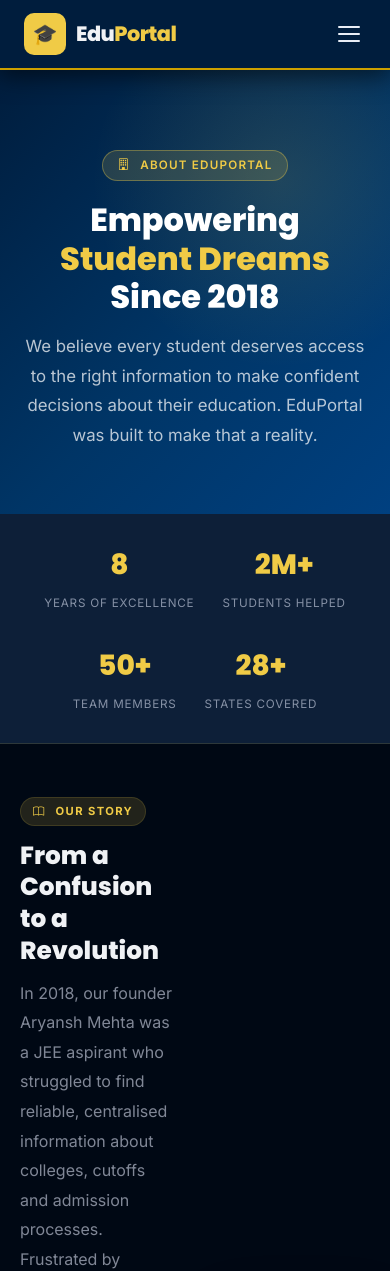
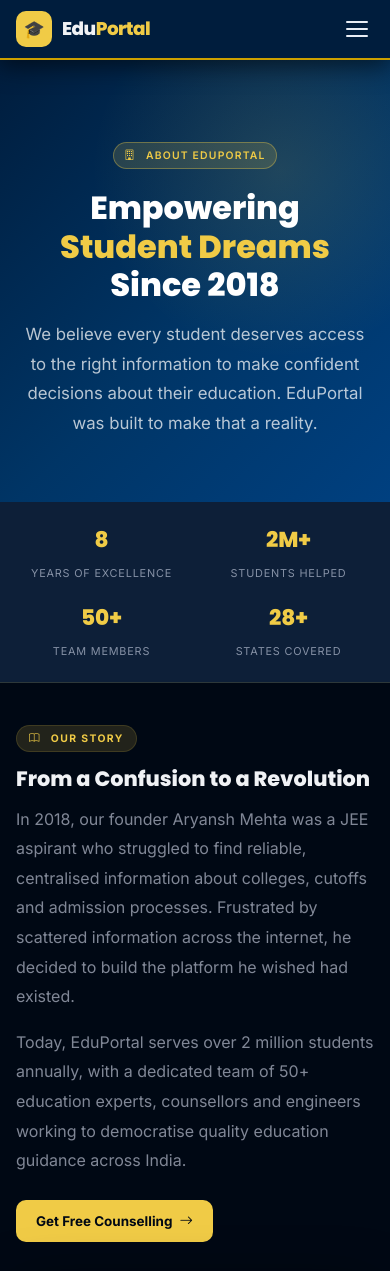
Before and after one commit to saniyabhuskute/EdTech_Website, a PHP site: page /about.html in a window 390 px wide. Shown: the top 1271 px of the page. Run offline with PHP 8.4, Linux system fonts and the light colour scheme.

Commit message:
responsive css

```diff
--- a/frontend/about.html
+++ b/frontend/about.html
@@ -31,8 +31,13 @@
 		.value-text p{font-size:.8rem;color:var(--card-text-muted);line-height:1.6;}
 		.partner-row{display:flex;flex-wrap:wrap;gap:16px;align-items:center;justify-content:center;margin-top:32px;}
 		.partner-badge{background:var(--surface2);border:1px solid var(--card-border);border-radius:10px;padding:12px 24px;font-size:.85rem;font-weight:600;color:var(--card-text-muted);}
-		@media(max-width:900px){.mvv-grid{grid-template-columns:1fr;}.team-grid{grid-template-columns:repeat(2,1fr);}}
-		@media(max-width:600px){.team-grid{grid-template-columns:1fr;}}
+		.story-grid{display:grid;grid-template-columns:1fr 1fr;gap:56px;align-items:center;}
+		.story-img-wrap{position:relative;}
+		.story-img-wrap img{border-radius:var(--radius-lg);width:100%;aspect-ratio:4/3;object-fit:cover;box-shadow:var(--shadow-lg);}
+		.story-badge{position:absolute;bottom:-20px;left:-20px;background:var(--btn-bg);color:var(--btn-color);border-radius:14px;padding:18px 22px;box-shadow:var(--shadow-md);}
+		@media(max-width:1024px){.story-grid{gap:36px;}}
+		@media(max-width:900px){.mvv-grid{grid-template-columns:1fr;}.team-grid{grid-template-columns:repeat(2,1fr);}.story-grid{grid-template-columns:1fr;gap:32px;}.story-badge{position:relative;bottom:auto;left:auto;display:inline-block;margin-top:12px;}}
+		@media(max-width:600px){.team-grid{grid-template-columns:1fr;}.values-grid{grid-template-columns:1fr !important;}.partner-row{gap:10px;}.partner-badge{padding:10px 16px;font-size:.78rem;}}
 	</style>
 </head>
 <body>
@@ -93,7 +98,7 @@
 
 <!-- OUR STORY -->
 <section class="section">
-	<div class="section-inner" style="display:grid;grid-template-columns:1fr 1fr;gap:56px;align-items:center;">
+	<div class="section-inner story-grid">
 		<div>
 			<span class="section-label"><i class="bi bi-book me-1"></i> Our Story</span>
 			<h2 class="section-title">From a Confusion to a Revolution</h2>
@@ -101,9 +106,9 @@
 			<p style="color:var(--text-muted);line-height:1.85;margin-bottom:24px;">Today, EduPortal serves over 2 million students annually, with a dedicated team of 50+ education experts, counsellors and engineers working to democratise quality education guidance across India.</p>
 			<a href="counselling.html" class="btn-ep">Get Free Counselling <i class="bi bi-arrow-right"></i></a>
 		</div>
-		<div style="position:relative;">
-			<img src="https://images.unsplash.com/photo-1529156069898-49953e39b3ac?w=700&q=80&auto=format&fit=crop" alt="Campus" style="border-radius:var(--radius-lg);width:100%;aspect-ratio:4/3;object-fit:cover;box-shadow:var(--shadow-lg);"/>
-			<div style="position:absolute;bottom:-20px;left:-20px;background:var(--btn-bg);color:var(--btn-color);border-radius:14px;padding:18px 22px;box-shadow:var(--shadow-md);">
+		<div class="story-img-wrap">
+			<img src="https://images.unsplash.com/photo-1529156069898-49953e39b3ac?w=700&q=80&auto=format&fit=crop" alt="Campus"/>
+			<div class="story-badge">
 				<div style="font-family:var(--font-head);font-size:1.5rem;font-weight:800;">2M+</div>
 				<div style="font-size:.78rem;font-weight:600;opacity:.8;">Students Guided</div>
 			</div>
--- a/frontend/admission.html
+++ b/frontend/admission.html
@@ -39,7 +39,8 @@
     .cta-box{background:var(--hero-bg);border-radius:var(--radius-lg);padding:40px;text-align:center;margin-top:48px;}
     .cta-box h3{font-family:var(--font-head);font-size:1.4rem;font-weight:800;color:#fff;margin-bottom:10px;}
     .cta-box p{color:rgba(255,255,255,.72);margin-bottom:22px;font-size:.93rem;}
-    @media(max-width:768px){.timeline-step{flex-direction:column;gap:0;}.step-circle{margin:0 0 12px 0;}.timeline-step::after{display:none;}}
+    @media(max-width:768px){.timeline-step{flex-direction:column;gap:0;}.step-circle{margin:0 0 12px 0;}.timeline-step::after{display:none;}.dates-grid{grid-template-columns:1fr;}.docs-grid{grid-template-columns:1fr;}}
+    @media(max-width:480px){.step-content{padding:18px 16px;}.step-tips{font-size:.78rem;padding:10px 12px;}.doc-item{padding:12px 14px;}.date-card{padding:14px 16px;}.cta-box{padding:28px 18px;}.cta-box h3{font-size:1.15rem;}}
   </style>
 </head>
 <body>
--- a/frontend/auth.html
+++ b/frontend/auth.html
@@ -72,6 +72,8 @@
     .auth-theme{position:fixed;top:20px;right:20px;z-index:100;}
     /* Responsive */
     @media(max-width:900px){.auth-page{grid-template-columns:1fr;}.auth-side{display:none;}}
+    @media(max-width:600px){.auth-panel{padding:24px 16px;}.auth-box{max-width:100%;}.auth-tabs{border-radius:var(--radius-sm);}.social-btns{flex-direction:column;}}
+    @media(max-width:480px){.auth-title{font-size:1.2rem;}.auth-subtitle{font-size:.8rem;}.field-label{font-size:.72rem;}}
   </style>
 </head>
 <body>
--- a/frontend/blog.html
+++ b/frontend/blog.html
@@ -55,7 +55,8 @@
     .newsletter-form{display:flex;gap:12px;max-width:440px;margin:0 auto;}
     .newsletter-form input{flex:1;}
     @media(max-width:1024px){.content-wrap{grid-template-columns:1fr;}.featured-post{grid-template-columns:1fr;}.featured-body{padding:24px;}.featured-img{height:220px;}}
-    @media(max-width:600px){.newsletter-form{flex-direction:column;}.newsletter{padding:28px 18px;}}
+    @media(max-width:768px){.blog-grid{grid-template-columns:1fr;}.cat-tabs{gap:6px;}.cat-tab{padding:6px 14px;font-size:.78rem;}.featured-title{font-size:1.2rem;}}
+    @media(max-width:600px){.newsletter-form{flex-direction:column;}.newsletter{padding:28px 18px;}.featured-body{padding:18px;}.blog-body{padding:16px;}.blog-img{height:160px;}.featured-img{height:180px;}}
   </style>
 </head>
 <body>
--- a/frontend/contact.html
+++ b/frontend/contact.html
@@ -39,6 +39,7 @@
 		.faq-item h4{font-size:.88rem;font-weight:700;color:var(--card-heading);margin-bottom:6px;}
 		.faq-item p{font-size:.81rem;color:var(--card-text-muted);}
 		@media(max-width:900px){.contact-grid{grid-template-columns:1fr;}.form-grid{grid-template-columns:1fr;}.faq-quick{grid-template-columns:1fr;}.social-grid{grid-template-columns:repeat(2,1fr);}}
+		@media(max-width:480px){.form-card{padding:24px 18px;}.info-card{padding:16px 18px;gap:12px;}.social-card{padding:12px;}.social-card i{font-size:1.2rem;}.faq-item{padding:16px;}.faq-item h4{font-size:.84rem;}}
 	</style>
 </head>
 <body>
--- a/frontend/counselling.html
+++ b/frontend/counselling.html
@@ -53,7 +53,9 @@
     .pricing-features{list-style:none;text-align:left;margin-bottom:22px;}
     .pricing-features li{font-size:.83rem;color:var(--card-text);padding:6px 0;border-bottom:1px solid var(--divider);display:flex;align-items:center;gap:8px;}
     .pricing-features li i{color:#22c55e;font-size:.8rem;}
-    @media(max-width:900px){.how-grid,.pricing-grid{grid-template-columns:1fr;}.form-grid{grid-template-columns:1fr;}}
+    @media(max-width:900px){.how-grid,.pricing-grid{grid-template-columns:1fr;}.form-grid{grid-template-columns:1fr;}.counsellors-grid{grid-template-columns:repeat(auto-fill,minmax(240px,1fr));}}
+    @media(max-width:600px){.counsellors-grid{grid-template-columns:1fr;}.counsellor-img{height:180px;}.pricing-card{padding:22px 18px;}.benefits-grid{grid-template-columns:1fr;}}
+    @media(max-width:480px){.how-card{padding:24px 18px;}.how-icon{font-size:1.3rem;}.pricing-price{font-size:1.6rem;}.booking-wrap{max-width:100%;}}
   </style>
 </head>
 <body>
--- a/frontend/courses.html
+++ b/frontend/courses.html
@@ -38,7 +38,9 @@
     .scope-icon{width:46px;height:46px;border-radius:12px;background:var(--badge-bg);display:flex;align-items:center;justify-content:center;font-size:1.3rem;flex-shrink:0;}
     .scope-content h4{font-size:.95rem;font-weight:700;color:var(--card-heading);margin-bottom:6px;}
     .scope-content p{font-size:.82rem;color:var(--card-text-muted);line-height:1.65;}
-    @media(max-width:768px){.courses-grid{grid-template-columns:1fr;}}
+    @media(max-width:768px){.courses-grid{grid-template-columns:1fr;}.stream-tabs{gap:6px;padding-bottom:8px;}}
+    @media(max-width:600px){.scope-grid{grid-template-columns:1fr;}.scope-section{padding:52px 16px;}}
+    @media(max-width:480px){.course-header{padding:18px 18px 14px;}.course-body{padding:14px 18px 18px;}.course-meta{grid-template-columns:1fr 1fr;gap:8px;}.course-meta-item{padding:8px 10px;}.scope-card{padding:18px;gap:12px;}}
   </style>
 </head>
 <body>
--- a/frontend/css/shared.css
+++ b/frontend/css/shared.css
@@ -110,7 +110,7 @@
 
 /* ── Base Reset ── */
 *, *::before, *::after { box-sizing: border-box; margin: 0; padding: 0; }
-html { scroll-behavior: smooth; }
+html { scroll-behavior: smooth; overflow-x: hidden; }
 body {
   font-family: var(--font-body);
   background: var(--bg);
@@ -118,8 +118,9 @@ body {
   min-height: 100vh;
   line-height: 1.65;
   transition: background .3s ease, color .3s ease;
+  overflow-x: hidden;
 }
-img { display: block; max-width: 100%; }
+img { display: block; max-width: 100%; height: auto; }
 a { text-decoration: none; }
 
 /* ── NAVBAR ── */
@@ -148,7 +149,8 @@ a { text-decoration: none; }
 .brand-text span { color: var(--saffron); }
 [data-theme="light"] .brand-text span { color: var(--yale); }
 
-.nav-links { display: flex; align-items: center; gap: 1px; list-style: none; }
+.nav-links { display: flex; align-items: center; gap: 1px; list-style: none; flex: 1 1 auto; min-width: 0; overflow-x: auto; scrollbar-width: none; }
+.nav-links::-webkit-scrollbar { display: none; }
 .nav-links a {
   color: var(--text-muted); text-decoration: none; font-size: .8rem; font-weight: 500;
   padding: 5px 10px; border-radius: 7px; transition: var(--transition);
@@ -452,14 +454,70 @@ a { text-decoration: none; }
 @media (max-width: 1100px) {
   .nav-links a { padding: 5px 8px; font-size: .77rem; }
 }
+
+@media (max-width: 1024px) {
+  .navbar-inner { padding: 0 16px; }
+  .nav-links a { padding: 4px 6px; font-size: .74rem; }
+  .btn-login { padding: 6px 12px; font-size: .78rem; }
+  .btn-register { padding: 6px 12px; font-size: .78rem; }
+  .stats-inner { gap: 32px; }
+  .footer-grid { grid-template-columns: 2fr 1fr 1fr 1fr; gap: 32px; }
+}
+
 @media (max-width: 900px) {
   .footer-grid { grid-template-columns: 1fr 1fr; gap: 32px; }
+  .nav-links a { padding: 4px 5px; font-size: .72rem; gap: 2px; }
+  .nav-links a i { font-size: .7rem; }
+  .btn-login { padding: 5px 10px; font-size: .75rem; }
+  .btn-register { padding: 5px 10px; font-size: .75rem; }
+  .nav-actions { gap: 6px; }
+  .btn-theme { width: 32px; height: 32px; font-size: .85rem; }
 }
+
 @media (max-width: 768px) {
   .nav-links, .nav-actions { display: none; }
   .hamburger { display: flex; }
-  .footer-grid { grid-template-columns: 1fr; }
+  .footer-grid { grid-template-columns: 1fr; gap: 24px; }
   .hero { padding: 60px 20px 48px; }
+  .hero h1 { font-size: clamp(1.6rem, 5vw, 2.4rem); }
+  .hero p { font-size: 0.95rem; }
   .section { padding: 52px 20px; }
-  .stats-inner { gap: 28px; }
+  .stats-bar { padding: 24px 20px; }
+  .stats-inner { gap: 24px; justify-content: center; }
+  .stat-number { font-size: 1.5rem; }
+  .hero-btns { flex-direction: column; align-items: center; max-width: 340px; margin: 0 auto; }
+  .btn-hero-primary, .btn-hero-secondary { width: 100%; justify-content: center; }
+  .section-header-row { flex-direction: column; align-items: flex-start; gap: 8px; }
+  .section-sub { max-width: 100%; }
+  .footer-brand p { max-width: 100%; }
 }
+
+@media (max-width: 600px) {
+  .hero { padding: 50px 16px 40px; }
+  .section { padding: 40px 16px; }
+  .stats-bar { padding: 20px 16px; }
+  .stats-inner { gap: 16px; justify-content: space-around; flex-wrap: wrap; }
+  .stat-item { flex: 0 0 calc(50% - 16px); }
+  .stat-number { font-size: 1.35rem; }
+  .stat-label { font-size: 0.68rem; }
+  .site-footer { padding: 40px 16px 20px; }
+  .footer-bottom { flex-direction: column; text-align: center; gap: 16px; }
+  .social-links { justify-content: center; }
+}
+
+@media (max-width: 480px) {
+  .hero h1 { font-size: 1.5rem; }
+  .hero p { font-size: 0.88rem; margin-bottom: 24px; }
+  .section-title { font-size: 1.3rem; }
+  .section-sub { font-size: 0.88rem; }
+  .section-label { font-size: 0.65rem; }
+  .btn-ep { padding: 10px 20px; font-size: 0.84rem; }
+  .btn-ep-outline { padding: 9px 18px; font-size: 0.84rem; }
+  .btn-hero-primary, .btn-hero-secondary { padding: 11px 20px; font-size: 0.88rem; }
+  .hero-badge { font-size: 0.65rem; padding: 4px 10px; }
+  .input-ep { padding: 10px 14px; font-size: 0.86rem; }
+  .select-ep { padding: 10px 36px 10px 14px; font-size: 0.86rem; }
+  .navbar-inner { height: 58px; }
+  .brand-icon { width: 36px; height: 36px; font-size: 17px; }
+  .brand-text { font-size: 1.15rem; }
+}
--- a/frontend/cutoff.html
+++ b/frontend/cutoff.html
@@ -49,7 +49,8 @@
     .exam-tab.active{background:var(--btn-bg);border-color:var(--btn-bg);color:var(--btn-color);font-weight:700;}
     .info-banner{background:var(--surface2);border:1px solid var(--border);border-radius:var(--radius-sm);padding:14px 20px;margin-bottom:24px;display:flex;align-items:center;gap:10px;font-size:.84rem;color:var(--text-muted);}
     .info-banner i{color:var(--saffron);font-size:1rem;flex-shrink:0;}
-    @media(max-width:768px){.filter-grid{flex-direction:column;}.filter-group{flex:1 1 100%;}}
+    @media(max-width:768px){.filter-grid{flex-direction:column;}.filter-group{flex:1 1 100%;}.exam-tabs{gap:6px;overflow-x:auto;padding-bottom:4px;scrollbar-width:none;}.exam-tab{padding:6px 14px;font-size:.78rem;white-space:nowrap;flex-shrink:0;}.cutoff-main{padding:24px 16px 60px;}.result-info{flex-direction:column;align-items:flex-start;}}
+    @media(max-width:480px){.filter-bar{padding:14px 16px;}.info-banner{flex-direction:column;padding:12px 14px;font-size:.78rem;}.cutoff-table-wrap{border-radius:var(--radius-sm);}table{font-size:.78rem;}thead th{padding:10px 12px;font-size:.74rem;}tbody td{padding:10px 12px;}}
   </style>
 </head>
 <body>
--- a/frontend/index.html
+++ b/frontend/index.html
@@ -76,7 +76,9 @@
 		.stream-badges{display:flex;gap:12px;flex-wrap:wrap;justify-content:center;margin-top:28px;position:relative;z-index:1;}
 		.stream-badge{background:rgba(255,255,255,.1);border:1px solid rgba(255,255,255,.22);color:#fff;padding:7px 18px;border-radius:30px;font-size:.82rem;font-weight:500;text-decoration:none;transition:var(--transition);}
 		.stream-badge:hover{background:rgba(240,203,70,.15);border-color:rgba(240,203,70,.4);color:var(--saffron);}
-		@media(max-width:768px){.services-grid,.colleges-preview-grid,.testi-grid,.blog-preview-grid,.steps-grid{grid-template-columns:1fr;}.hero-search-bar{flex-direction:column;border-radius:12px;}.hero-search-bar button{padding:14px;}}
+		@media(max-width:1024px){.colleges-preview-grid{grid-template-columns:repeat(auto-fill,minmax(280px,1fr));}}
+		@media(max-width:768px){.services-grid,.colleges-preview-grid,.testi-grid,.blog-preview-grid,.steps-grid{grid-template-columns:1fr;}.hero-search-bar{flex-direction:column;border-radius:12px;}.hero-search-bar button{padding:14px;}.stream-badges{gap:8px;}.stream-badge{padding:6px 14px;font-size:.78rem;}}
+		@media(max-width:480px){.service-card{padding:24px 20px;}.prev-card img{height:150px;}.testi-card{padding:22px 18px;}.blog-prev-card img{height:140px;}.cta-banner{padding:44px 16px;}.cta-btns{flex-direction:column;align-items:center;max-width:300px;margin:0 auto;}.cta-btns a{width:100%;justify-content:center;text-align:center;}}
 	</style>
 </head>
 <body>
```
Also changed, not shown: frontend/colleges_section.html (+1 -1 lines), frontend/css/colleges.css (+20 -0 lines), frontend/css/style.css (+17 -3 lines).
